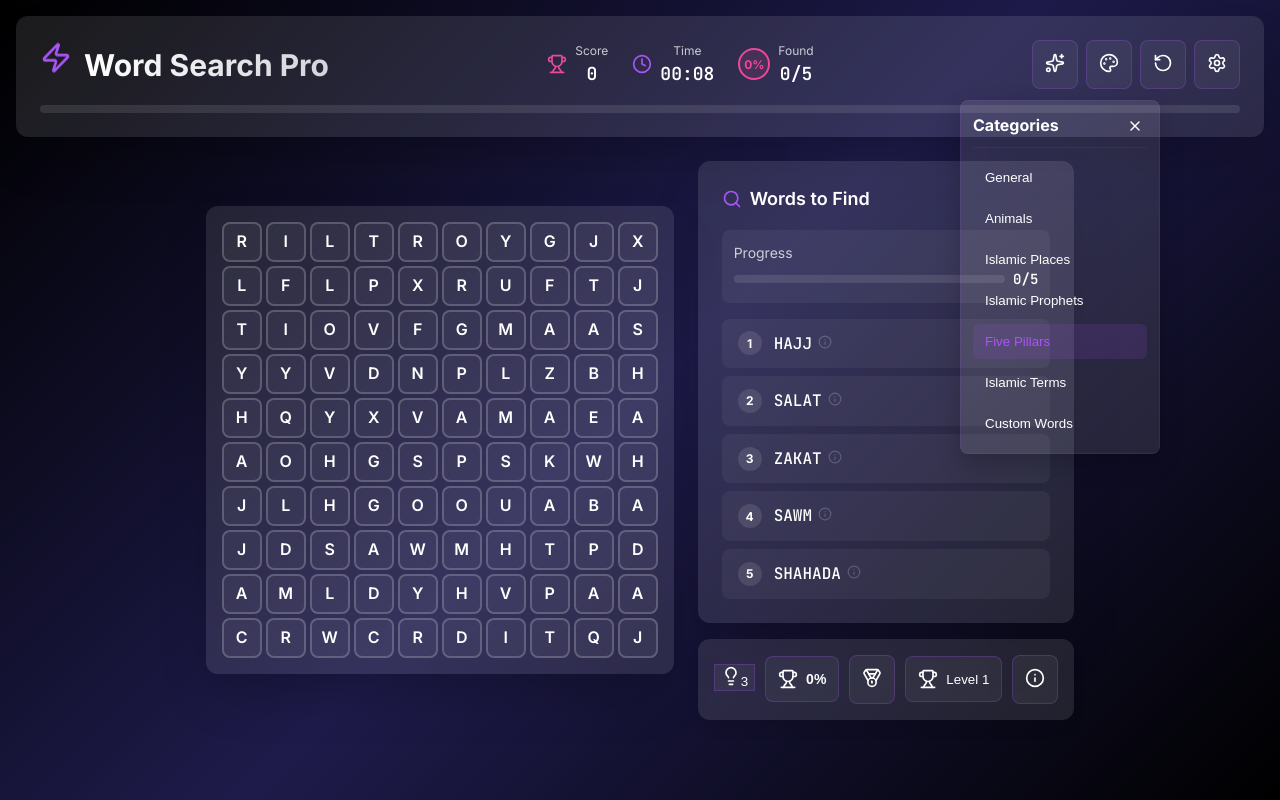
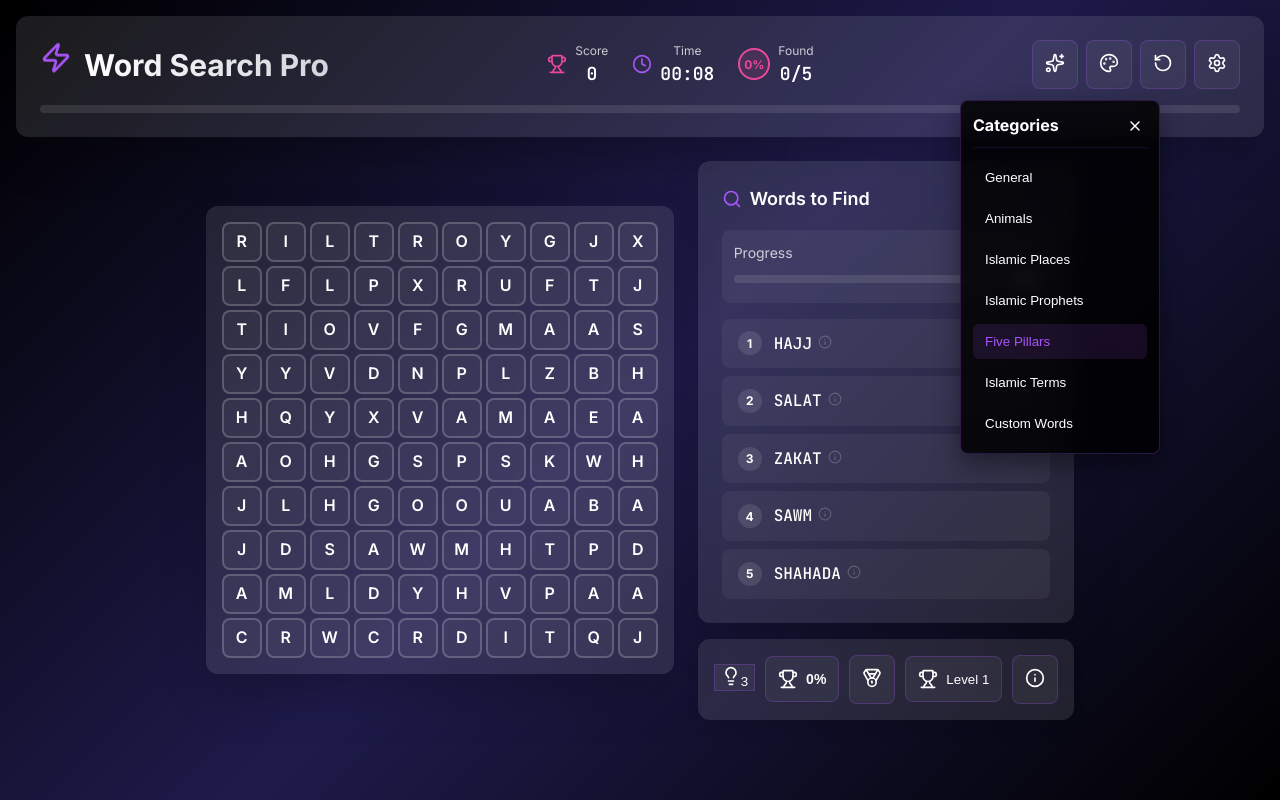
Before and after one commit to Allrounder687/word-search-game, a React (Vite) app: page / in a window 1280 px wide. Both pictures are taken after a click on the button 1054 px from the left and 64 px from the top of the page. Built offline with nearby package versions, Linux system fonts and the light colour scheme.

Commit message:
Improve dropdown visibility with darker background

```diff
--- a/src/App.tsx
+++ b/src/App.tsx
@@ -347,12 +347,13 @@ function App() {
             top: '100px',
             right: '120px',
             width: '200px',
-            backgroundColor: currentTheme.gridBg,
+            backgroundColor: 'rgba(0, 0, 0, 0.85)',
+            backdropFilter: 'blur(8px)',
             borderRadius: '8px',
-            boxShadow: '0 10px 25px rgba(0, 0, 0, 0.2)',
+            boxShadow: '0 10px 25px rgba(0, 0, 0, 0.4)',
             zIndex: 100,
             padding: '12px',
-            border: `1px solid ${currentTheme.secondary}20`
+            border: `1px solid ${currentTheme.secondary}40`
           }}>
             <div style={{
               display: 'flex',
@@ -438,12 +439,13 @@ function App() {
             top: '100px',
             right: '70px',
             width: '200px',
-            backgroundColor: currentTheme.gridBg,
+            backgroundColor: 'rgba(0, 0, 0, 0.85)',
+            backdropFilter: 'blur(8px)',
             borderRadius: '8px',
-            boxShadow: '0 10px 25px rgba(0, 0, 0, 0.2)',
+            boxShadow: '0 10px 25px rgba(0, 0, 0, 0.4)',
             zIndex: 100,
             padding: '12px',
-            border: `1px solid ${currentTheme.secondary}20`
+            border: `1px solid ${currentTheme.secondary}40`
           }}>
             <div style={{
               display: 'flex',
```
